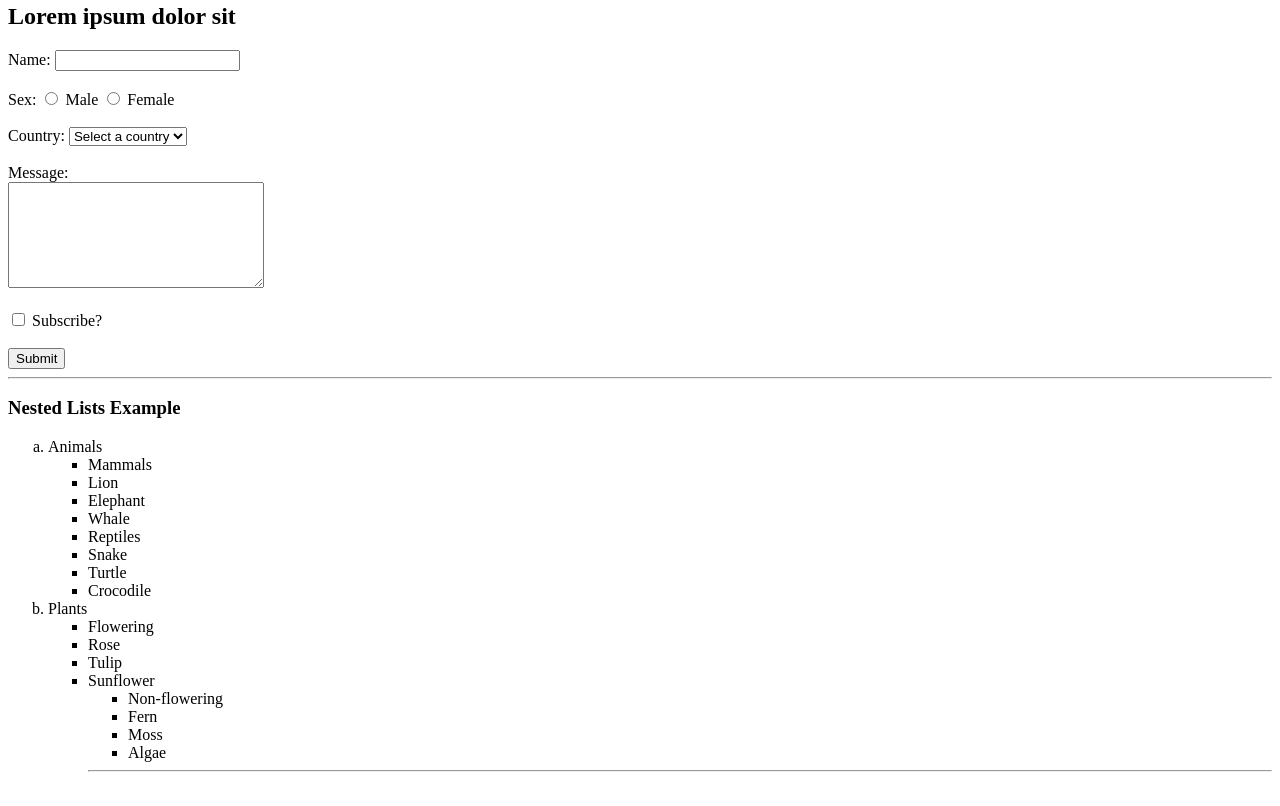
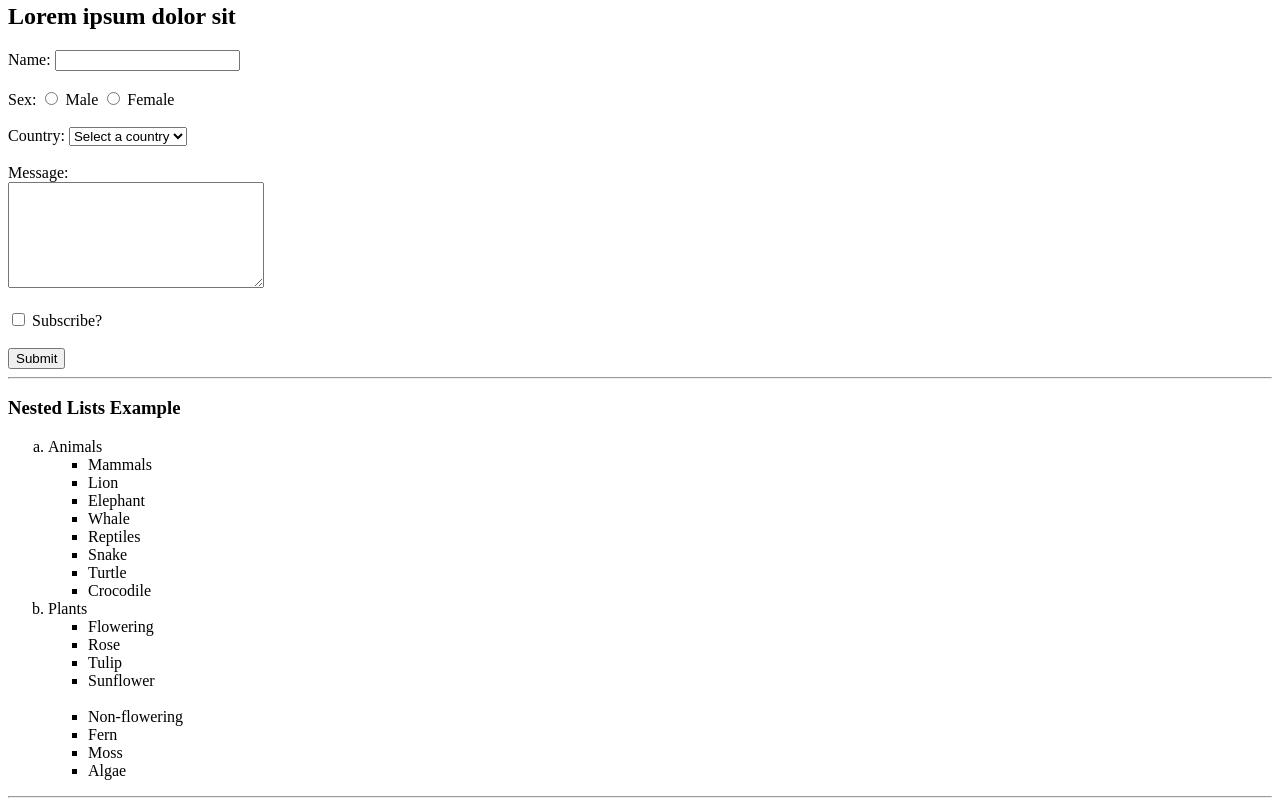
Before and after one commit to Ann-Codewriter/Weekly-Projects-1, a plain HTML site: page index.html in a window 1280 px wide. Shown: the part 373-1179 px from the top of the page. Drawn offline with Linux system fonts and the light colour scheme.

```diff
--- a/index.html
+++ b/index.html
@@ -106,19 +106,17 @@
 
             <ul type="square">
                     <li>Flowering</li>
-                     <li>Rose</li>
+                    <li>Rose</li>
                     <li>Tulip</li>
-                    <li>Sunflower</li>
+                    <li>Sunflower</li><br>
 
-            <ul type="square">
                     <li>Non-flowering</li>
                     <li>Fern</li>
                     <li>Moss</li>
                     <li>Algae</li>
             </ul>
-
+          </ol>
             <hr>
-          </ol>
         </div>
     </section>
 
```
